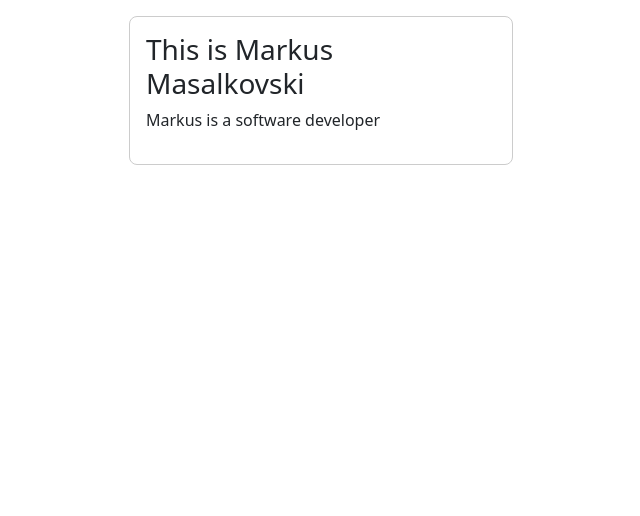
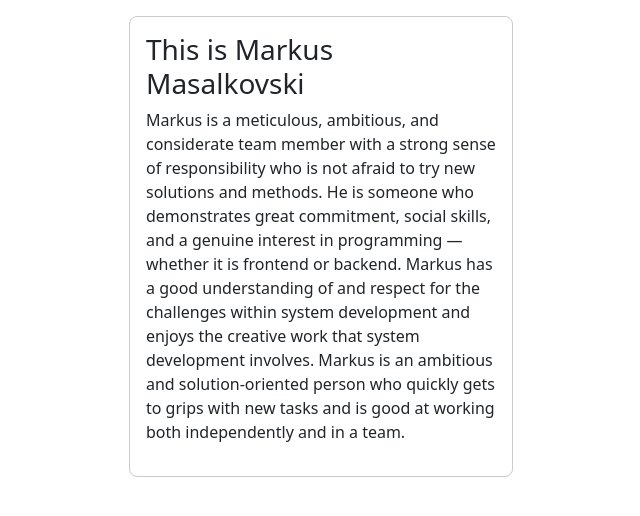
Before and after one commit to Marmas99/personal-webiste, a React (Vite) app: page / in a window 1280 px wide. Shown: the top 516 px of the page, without its empty margins (143-783 px from the left). Built offline with nearby package versions, Linux system fonts and the light colour scheme.

Commit message:
added propper desc

```diff
--- /dev/null
+++ b/src/components/Description/Description.module.css
@@ -0,0 +1,3 @@
+p {
+    white-space: pre-line;
+}
--- a/src/components/Description/Description.tsx
+++ b/src/components/Description/Description.tsx
@@ -1,4 +1,5 @@
 import { useTranslation } from "react-i18next";
+import style from "./Description.module.css"
 
 const Description = () => {
     const { t } = useTranslation();
--- a/src/locales/en/translation.json
+++ b/src/locales/en/translation.json
@@ -1,4 +1,4 @@
 {
     "hero.title": "This is Markus Masalkovski",
-    "hero.description": "Markus is a software developer"
+    "hero.description": "Markus is a meticulous, ambitious, and considerate team member with a strong sense of responsibility who is not afraid to try new solutions and methods.\n\nHe is someone who demonstrates great commitment, social skills, and a genuine interest in programming — whether it is frontend or backend.\n\nMarkus has a good understanding of and respect for the challenges within system development and enjoys the creative work that system development involves.\n\nMarkus is an ambitious and solution-oriented person who quickly gets to grips with new tasks and is good at working both independently and in a team."
 }
--- a/src/locales/sv/translation.json
+++ b/src/locales/sv/translation.json
@@ -1,4 +1,4 @@
 {
-    "hero.title": "Det här är Markus Masalkovski",
-    "hero.description": "Markus är en mjukvara utvecklare"
+    "hero.title": "Markus Masalkovski",
+    "hero.description":"Markus är en noggrann, ambitiös och omtänksam teammedlem med stor ansvarskänsla och som inte drar sig ifrån att prova nya lösningar och metoder.\n\nHan är en person som visar upp ett gediget engagemang, sociala färdigheter och ett genuint intresse för programmering oavsett om det är frontend eller backend.\n\nMarkus har god förståelse och respekt för de utmaningar som finns inom systemutveckling och gillar det kreativa arbete som systemutveckling innebär.\n\nMarkus är en ambitiös och lösningsorienterad person som har lätt att sätta sig in i nya arbetsuppgifter och är bra på att arbeta både självständigt och i team."
 }
```
